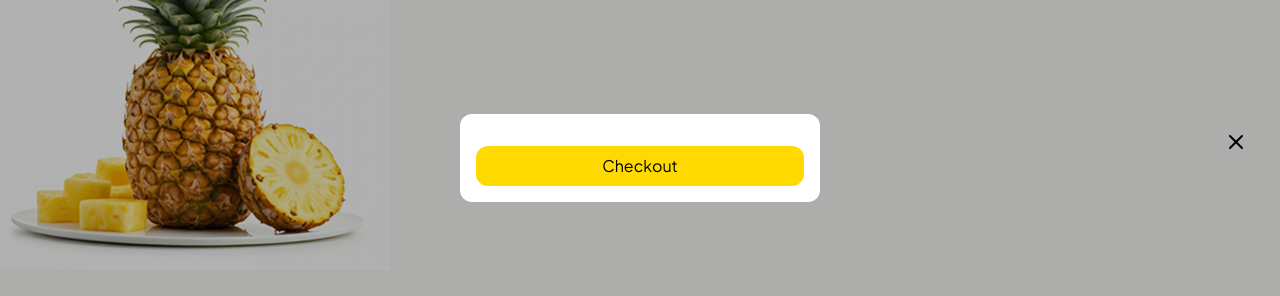
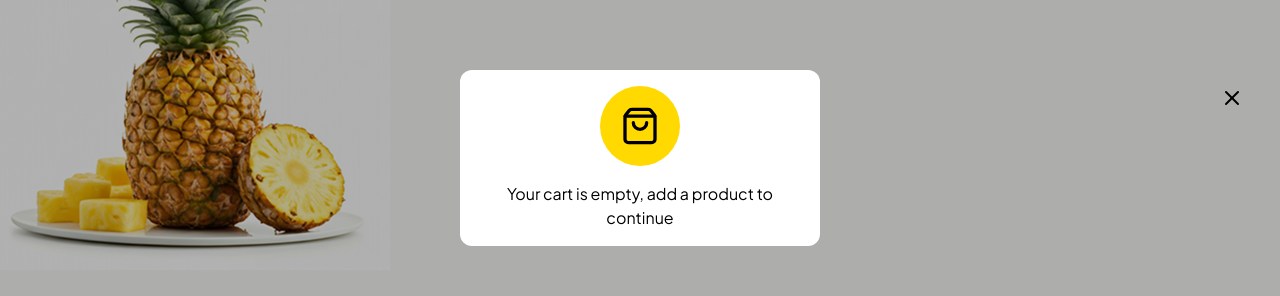
Before and after one commit to chrvnixx/pineapple-juice, a React (Vite) app in the folder pineapple/: page /product in a window 1280 px wide. Both pictures are taken after a click on the element 1250 px from the left and 31 px from the top of the page. Shown: the part 242-538 px from the top of the page. Built offline with nearby package versions, Linux system fonts and the light colour scheme.

Commit message:
update total calculation error

```diff
--- a/pineapple/package.json
+++ b/pineapple/package.json
@@ -15,6 +15,7 @@
     "phosphor-icons": "^1.4.2",
     "react": "^18.3.1",
     "react-dom": "^18.3.1",
+    "react-hot-toast": "^2.6.0",
     "react-router": "^7.13.1",
     "tailwindcss": "^4.2.1"
   },
--- a/pineapple/src/components/Cart.jsx
+++ b/pineapple/src/components/Cart.jsx
@@ -1,14 +1,34 @@
-import { XIcon } from "lucide-react";
+import { ShoppingBagIcon, XIcon } from "lucide-react";
 import React, { useEffect, useState } from "react";
 import { useCart } from "./CartContext";
 
 export default function Cart({ onClose }) {
-  const { cart, quantity, increaseQuantity, decreaseQuantity, total } =
+  const { cart, quantity, increaseQuantity, decreaseQuantity, removeAll } =
     useCart();
 
   return (
     <div className="relative flex flex-col bg-white w-90 max-h-[70%]  mx-4 overflow-auto p-4 rounded-xl ">
-      <XIcon onClick={onClose} className="fixed right-8" />
+      <XIcon onClick={onClose} className="fixed right-9" />
+      {cart.length === 0 ? (
+        <div className="flex flex-col justify-center items-center">
+          <div className="bg-[#ffd900] w-20 h-20 rounded-full flex justify-center items-center">
+            <ShoppingBagIcon size={40} />
+          </div>
+          <p className="text-center mt-4">
+            Your cart is empty, add a product to continue
+          </p>
+        </div>
+      ) : (
+        <div className="flex flex-col">
+          {/* Remove all button */}
+          <div className="flex opacity-50 justify-between">
+            <span
+              onClick={() => removeAll()}
+              className="hover:underline active:underline  "
+            >
+              Remove all
+            </span>
+          </div>
           {cart.map((item) => (
             <div key={item.id} className="mt-8">
               <div className="flex items-center justify-between">
@@ -40,7 +60,7 @@ export default function Cart({ onClose }) {
 
               <div className="mt-8 flex justify-between">
                 <span className="text-[18px] opacity-50 ">Total</span>
-            <span>${item.price * item.quantity}</span>
+                <span>${(item.price * item.quantity).toFixed(2)}</span>
               </div>
             </div>
           ))}
@@ -50,5 +70,7 @@ export default function Cart({ onClose }) {
             Checkout
           </button>
         </div>
+      )}
+    </div>
   );
 }
--- a/pineapple/src/components/CartContext.jsx
+++ b/pineapple/src/components/CartContext.jsx
@@ -46,6 +46,10 @@ export function CartProvider({ children }) {
     });
   }
 
+  function removeAll() {
+    setCart([]);
+  }
+
   return (
     <CartContext.Provider
       value={{
@@ -56,6 +60,7 @@ export function CartProvider({ children }) {
         increaseQuantity,
         decreaseQuantity,
         total,
+        removeAll,
       }}
     >
       {children}
--- a/pineapple/src/components/CheckoutButtons.jsx
+++ b/pineapple/src/components/CheckoutButtons.jsx
@@ -8,6 +8,10 @@ export default function CheckoutButtons({ onClick }) {
     if (quantity > 1) {
       setQuantity(quantity - 1);
     }
+  }
+
+  function handleClick() {
+    onClick;
   }
   return (
     <div className="flex gap-4">
--- a/pineapple/src/main.jsx
+++ b/pineapple/src/main.jsx
@@ -4,12 +4,14 @@ import "./index.css";
 import App from "./App.jsx";
 import { BrowserRouter } from "react-router";
 import { CartProvider } from "./components/CartContext.jsx";
+import { Toaster } from "react-hot-toast";
 
 createRoot(document.getElementById("root")).render(
   <StrictMode>
     <CartProvider>
       <BrowserRouter>
         <App />
+        <Toaster />
       </BrowserRouter>
     </CartProvider>
   </StrictMode>,
--- a/pineapple/src/pages/ProductPage.jsx
+++ b/pineapple/src/pages/ProductPage.jsx
@@ -4,6 +4,7 @@ import { ArrowLeft, StarIcon } from "lucide-react";
 import CheckoutButtons from "../components/CheckoutButtons";
 import { useCart } from "../components/CartContext";
 import { useNavigate } from "react-router";
+import toast from "react-hot-toast";
 
 export default function ProductPage() {
   const { quantity, addProduct, cart } = useCart();
@@ -17,7 +18,11 @@ export default function ProductPage() {
     price: 4.99,
   };
 
-  console.log(cart);
+  function handleClick(product) {
+    addProduct(product);
+    toast.success(`${product.name} has been added to your cart`);
+  }
+
   return (
     <div>
       <div className="relative">
@@ -48,7 +53,8 @@ export default function ProductPage() {
           <span className="text-[24px] font-semibold ">$4.99</span>
         </div>
 
-        <CheckoutButtons onClick={() => addProduct(product)} />
+        {/* checkout buttons */}
+        <CheckoutButtons onClick={() => handleClick(product)} />
       </div>
 
       <p className="mx-4 text-[14px] mt-6">
```
Also changed, not shown: 1 other file (tests, documents, lock files or other folders). Lines whose indentation alone changed are shown as unchanged.
